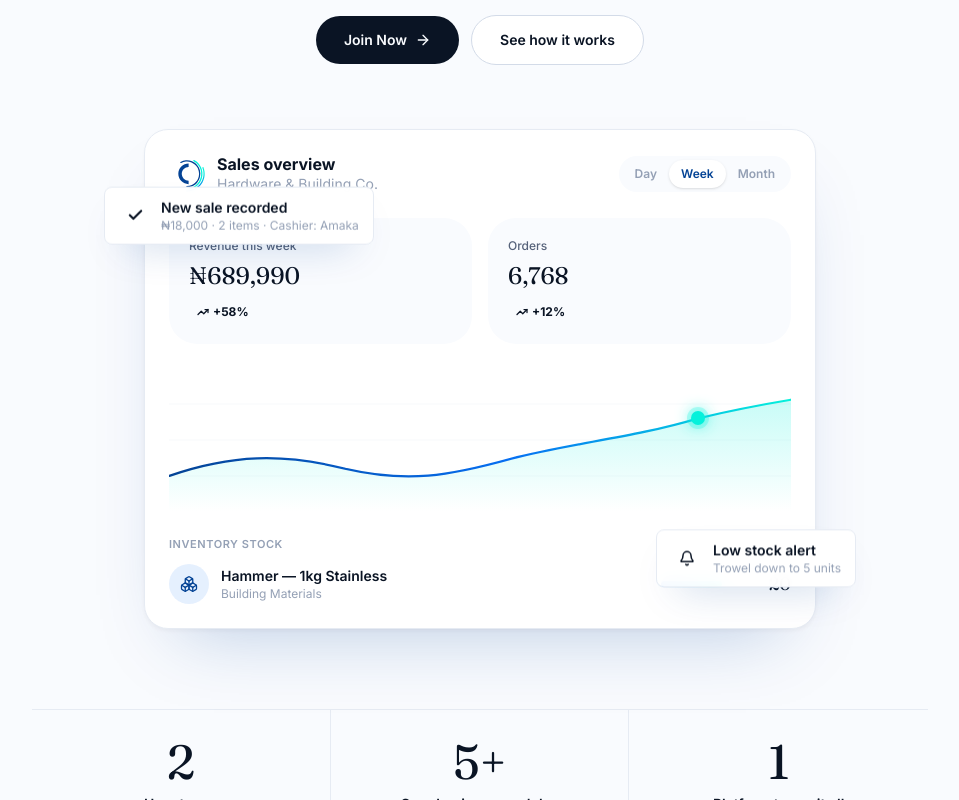
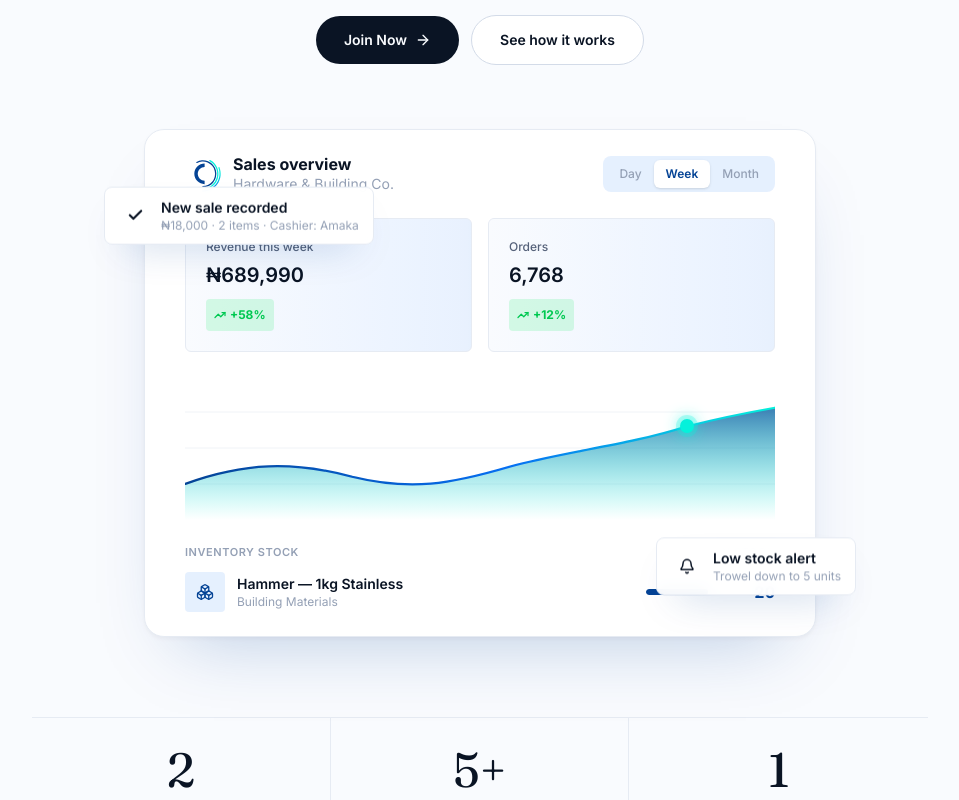
Before and after one commit to danielidonor01-max/insanjo, a React (Vite) app: page / in a window 1280 px wide. Shown: the part 480-1280 px from the top of the page, without its empty margins (160-1119 px from the left). Built offline with nearby package versions, Linux system fonts and the light colour scheme.

Commit message:
feature:fixed hero look

```diff
--- a/src/components/ProductPreview.jsx
+++ b/src/components/ProductPreview.jsx
@@ -1,6 +1,7 @@
 import { motion, useReducedMotion } from 'framer-motion';
 import { TrendingUp, Check, Bell, Boxes } from 'lucide-react';
 import { InsanjoMark } from './Logo';
+import { useTheme } from '../hooks/useTheme';
 
 const EASE = [0.22, 1, 0.36, 1];
 
@@ -19,9 +20,9 @@ export default function ProductPreview() {
         whileInView={{ opacity: 1, y: 0, scale: 1 }}
         viewport={{ once: true, amount: 0.3 }}
         transition={{ duration: 0.8, ease: EASE }}
-        className="relative z-10 overflow-hidden rounded-3xl border border-line bg-surface shadow-[0_2px_4px_rgba(10,20,36,0.04),0_36px_72px_-34px_rgba(4,67,149,0.26)]"
+        className="relative z-10 overflow-hidden rounded-xl border border-line bg-surface shadow-[0_2px_4px_rgba(10,20,36,0.04),0_36px_72px_-34px_rgba(4,67,149,0.26)]"
       >
-        <div className="p-5 sm:p-6">
+        <div className="p-5 sm:p-6 sm:px-10 ">
           {/* Header */}
           <div className="flex items-center justify-between gap-4">
             <div className="flex items-center gap-3">
@@ -31,9 +32,9 @@ export default function ProductPreview() {
                 <p className="text-sm text-faint">Hardware &amp; Building Co.</p>
               </div>
             </div>
-            <div className="hidden items-center rounded-full bg-canvas p-1 text-xs font-semibold sm:flex">
+            <div className="hidden items-center rounded-lg bg-accent-soft p-1 text-xs font-medium sm:flex">
               <span className="rounded-full px-3 py-1.5 text-faint">Day</span>
-              <span className="rounded-full bg-surface px-3 py-1.5 text-accent-ink shadow-sm">Week</span>
+              <span className="rounded-md font-semibold bg-surface px-3 py-1.5 text-accent-ink shadow-sm">Week</span>
               <span className="rounded-full px-3 py-1.5 text-faint">Month</span>
             </div>
           </div>
@@ -54,7 +55,7 @@ export default function ProductPreview() {
               <span>In stock</span>
             </div>
             <div className="mt-3 flex items-center gap-3">
-              <span className="grid h-10 w-10 shrink-0 place-items-center rounded-xl bg-accent-soft text-accent-ink">
+              <span className="grid h-10 w-10 shrink-0 place-items-center rounded bg-accent-soft text-accent-ink">
                 <Boxes size={18} strokeWidth={1.75} />
               </span>
               <div className="min-w-0 flex-1">
@@ -64,14 +65,14 @@ export default function ProductPreview() {
               <div className="flex items-center gap-3">
                 <div className="hidden h-1.5 w-24 overflow-hidden rounded-full bg-line sm:block">
                   <motion.div
-                    className="h-full rounded-full bg-brand-gradient"
+                    className="h-full rounded-full bg-accent-ink"
                     initial={{ width: 0 }}
                     whileInView={{ width: '64%' }}
                     viewport={{ once: true }}
                     transition={{ duration: 1, delay: 0.6, ease: EASE }}
                   />
                 </div>
-                <span className="font-serif text-lg text-ink tabular-nums">20</span>
+                <span className=" font-bold text-accent-ink tabular-nums">20</span>
               </div>
             </div>
           </div>
@@ -127,10 +128,10 @@ export default function ProductPreview() {
 
 function StatTile({ label, value, delta }) {
   return (
-    <div className="rounded-2xl bg-canvas p-4 sm:p-5">
+    <div className="rounded-md border-[0.5px] bg-linear-90 from-canvas to-accent-soft p-4 sm:p-5">
       <p className="text-xs font-medium text-muted">{label}</p>
-      <p className="mt-1.5 font-serif text-xl text-ink sm:text-2xl">{value}</p>
-      <span className="mt-2.5 inline-flex items-center gap-1 rounded-full bg-positive-soft px-2 py-0.5 text-xs font-bold text-positive">
+      <p className="mt-1.5 font-semibold text-xl text-ink sm:text-xl">{value}</p>
+      <span className="mt-2.5 bg-green-300/30 text-green-500 inline-flex items-center gap-1 rounded bg-positive-soft px-2 py-2  text-xs font-bold text-positive">
         <TrendingUp size={12} strokeWidth={2.5} />
         {delta}
       </span>
@@ -139,6 +140,7 @@ function StatTile({ label, value, delta }) {
 }
 
 function Chart({ reduce }) {
+  const { isDark } = useTheme();
   const line =
     'M0,150 C60,120 110,118 170,140 C230,160 270,150 330,126 C390,104 450,96 510,70 C545,58 575,50 600,44';
   const area = `${line} L600,200 L0,200 Z`;
@@ -153,14 +155,14 @@ function Chart({ reduce }) {
             <stop offset="100%" stopColor="#05F1DB" />
           </linearGradient>
           <linearGradient id="areaGrad" x1="0" y1="0" x2="0" y2="1">
-            <stop offset="0%" stopColor="#05F1DB" stopOpacity="0.22" />
+            <stop offset="0%" stopColor="#2671AC" stopOpacity=".9" />
             <stop offset="100%" stopColor="#05F1DB" stopOpacity="0" />
           </linearGradient>
         </defs>
 
         {/* gridlines */}
         {[50, 100, 150].map((y) => (
-          <line key={y} x1="0" y1={y} x2="600" y2={y} stroke="#eef1f6" strokeWidth="1" />
+          <line key={y} x1="0" y1={y} x2="600" y2={y} stroke={isDark ? "#eef1f640" : "#eef1f6"} strokeWidth="1" />
         ))}
 
         <motion.path
```
